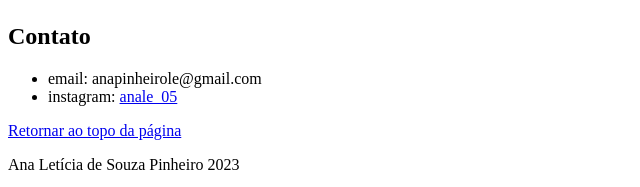
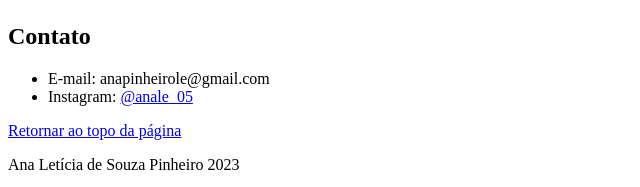
Before and after one commit to AnaLeh05/Desenvolvimento-Web, a plain HTML site: page index.html in a window 1280 px wide. Shown: the part 4759-4946 px from the top of the page, 0-640 px from the left. Drawn offline with Linux system fonts and the light colour scheme.

Commit message:
Update index.html

```diff
--- a/index.html
+++ b/index.html
@@ -382,10 +382,9 @@
     <br>
     <section id="contato">
         <h2> Contato </h2>
-
         <ul>
-        <li> email: anapinheirole@gmail.com </li>
-        <li> instagram: <a href = "https://www.instagram.com/anale_05/"> anale_05 </a></li>
+            <li> E-mail: anapinheirole@gmail.com </li>
+            <li> Instagram: <a href = "https://www.instagram.com/anale_05/"> @anale_05 </a></li>
         </ul>
     </section>
 
```
